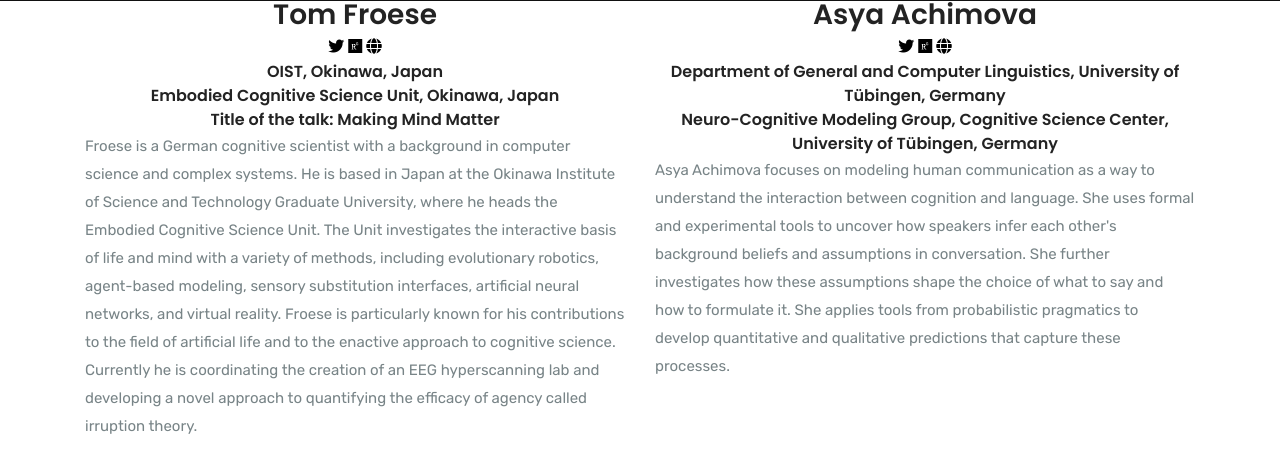
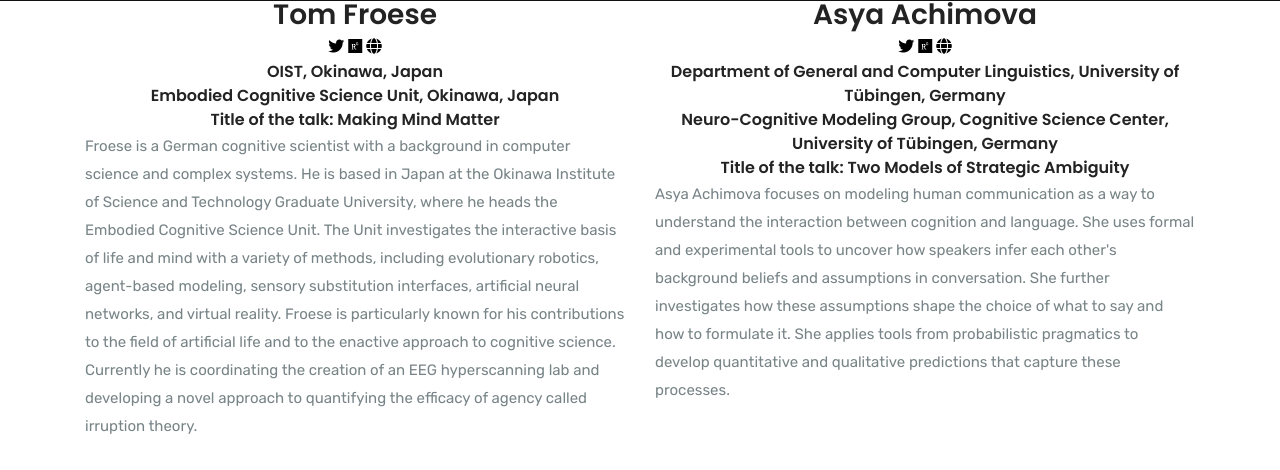
Before and after one commit to comco23/comco23.github.io, a Jekyll site: the page built from speakers.html, in a window 1280 px wide and 900 px high, scrolled down 1529 px, cut to the strip 104-574 px from the top of the window. Built offline with Jekyll 4.4.1, drawn with Linux system fonts in a browser that asks for light colours.

Commit message:
added another title

```diff
--- a/speakers.html
+++ b/speakers.html
@@ -126,6 +126,7 @@ permalink: /keynote
 					</div>
 					<h5>Department of General and Computer Linguistics, University of Tübingen, Germany</h5>
 					<h5>Neuro-Cognitive Modeling Group, Cognitive Science Center, University of Tübingen, Germany</h5>
+					<h5>Title of the talk: Two Models of Strategic Ambiguity</h5>
 					<p> Asya Achimova focuses on modeling human communication as a way to understand the interaction between
 						cognition and language. She uses formal and experimental tools to uncover how speakers infer
 						each other's background beliefs and assumptions in conversation. She further investigates
```
